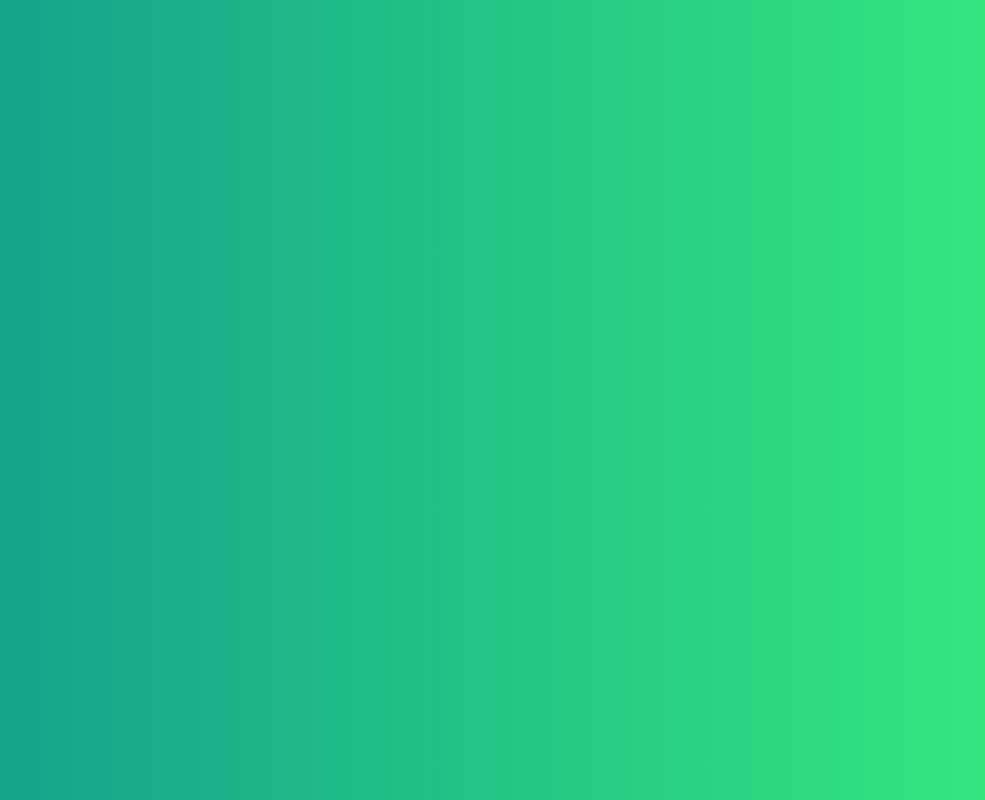
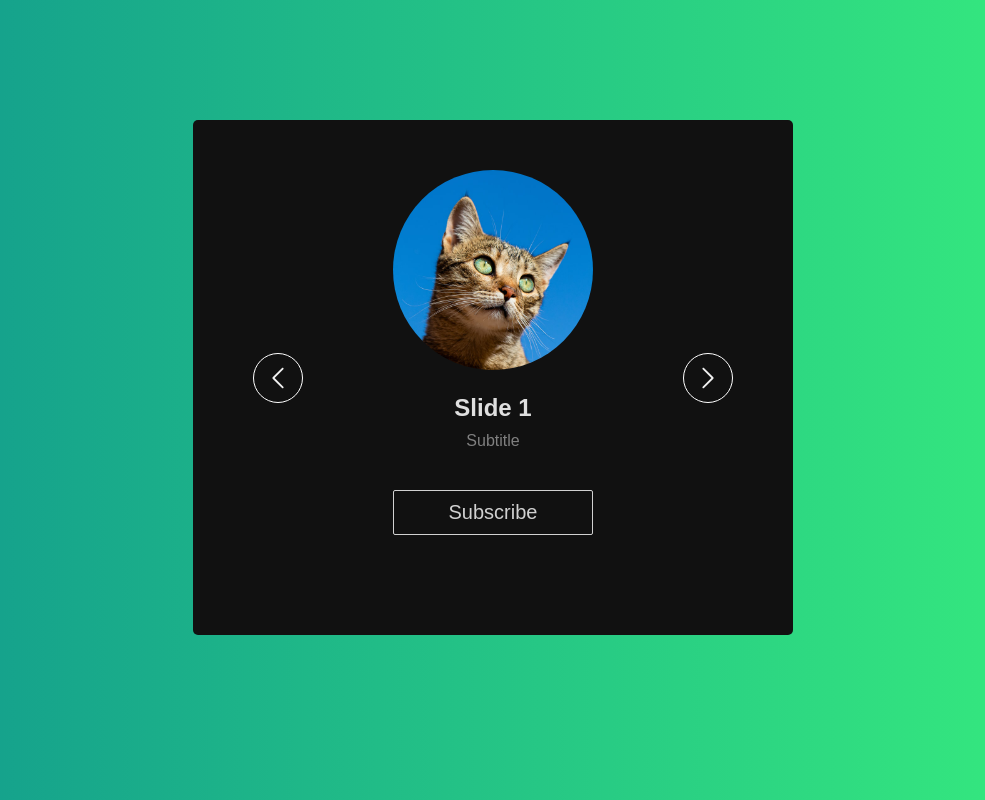
Before and after one commit to Reisorel/JS_20_projects, a plain HTML site: page 11. Slider/index.html in a window 1280 px wide. Shown: the whole page, without its empty margins (147-1132 px from the left). Drawn offline with Linux system fonts and the light colour scheme.

Commit message:
Slider almsot finished

```diff
--- a/11. Slider/app.js
+++ b/11. Slider/app.js
@@ -0,0 +1,60 @@
+const slides = [...document.querySelectorAll(".slide")]
+
+const sliderData = {
+  direction: 0,
+  slideOutIndex: 0,
+  slideInIndex: 0
+}
+
+const directionButtons = [...document.querySelectorAll(".direction-btn")];
+
+directionButtons.forEach(btn => btn.addEventListener("click", handleClick))
+
+function handleClick(e) {
+  getDirection(e.target)
+
+  slideOut();
+}
+
+function getDirection(btn) {
+  sliderData.direction = btn.className.includes("right") ? 1 : -1
+  sliderData.slideOutIndex = slides.findIndex(slide => slide.classList.contains("active"))
+
+  if (sliderData.slideOutIndex + sliderData.direction > slides.length - 1) {
+    sliderData.slideInIndex = 0
+  }
+  else if (sliderData.slideOutIndex + sliderData.direction < 0) {
+    sliderData.slideInIndex = slides.length - 1;
+  } else {
+    (sliderData.slideInIndex = sliderData.slideOutIndex + sliderData.direction)
+  }
+}
+
+
+function slideOut() {
+  slideAnimation({
+    el: slides[sliderData.slideInIndex],
+    props: {
+      display: "flex",
+      transform: `translateX(${sliderData.direction < 0 ? "100%" : "-100%"})`,
+      opacity: 0
+    }
+  })
+
+  slideAnimation({
+    el : slides[sliderData.slideOutIndex],
+    props: {
+      transition: "transform 0.4s cubic-bezier(0.74, -0.34, 1, 1, 1.19), opacity 0.4s ease-out",
+      transform: `translateX(${sliderData.direction < 0 ? "-100%" : "100%"})`
+    }
+  })
+  slides[sliderData.slideOutIndex].addEventListener("transitionend", slideIn)
+}
+
+
+
+function slideAnimation(animationObject) {
+  for (const prop in animationObject.props) {
+    animationObject.el.style[prop] = animationObject.props[prop]
+  }
+}
--- a/11. Slider/index.html
+++ b/11. Slider/index.html
@@ -1,16 +1,54 @@
 <!DOCTYPE html>
 <html lang="fr">
+
 <head>
   <meta charset="UTF-8" />
   <meta name="viewport" content="width=device-width, initial-scale=1.0" />
   <title>Slider JS</title>
   <link rel="stylesheet" href="style.css" />
 </head>
+
 <body>
 
+  <div class="slider-container">
+    <button class="direction-btn left">
+      <img src="ressources/left-chevron.svg" alt="left arrow">
+    </button>
+    <button class="direction-btn right">
+      <img src="ressources/right-chevron.svg" alt="right arrow">
+    </button>
 
+    <div class="slide slide-1 active">
+      <div class="content">
+        <img src="ressources/cat-1.jpg" alt="cat-profile">
+        <h2>Slide 1</h2>
+        <p>Subtitle</p>
+        <button>Subscribe</button>
+      </div>
+    </div>
+
+    <div class="slide slide-2">
+      <div class="content">
+        <img src="ressources/cat-2.jpg" alt="cat-profile">
+        <h2>Slide 2</h2>
+        <p>Subtitle</p>
+        <button>Subscribe</button>
+      </div>
+    </div>
+
+    <div class="slide slide-3">
+      <div class="content">
+        <img src="ressources/cat-3.jpg" alt="cat-profile">
+        <h2>Slide 3</h2>
+        <p>Subtitle</p>
+        <button>Subscribe</button>
+      </div>
+    </div>
+
+  </div>
 
 
   <script src="app.js"></script>
 </body>
+
 </html>
--- a/11. Slider/style.css
+++ b/11. Slider/style.css
@@ -12,3 +12,93 @@ body {
   background: linear-gradient(to right, #11998e, #38ef7d);
   padding: clamp(20px, 12vw, 120px) 10px 10px;
 }
+
+.slider-container {
+  max-width: 600px;
+  margin: 0 auto;
+  position: relative;
+  overflow: hidden;
+  background: #111;
+  border-radius: 5px;
+  display: grid;
+  background: #111;
+}
+
+.direction-btn {
+  position: absolute;
+  z-index: 100;
+  width: 50px;
+  height: 50px;
+  border-radius: 50%;
+  border: 1px solid #fff;
+  background: transparent;
+  top: 50%;
+  transform: translateY(-50%);
+  cursor: pointer;
+  display: flex;
+  justify-content: center;
+  align-items: center;
+}
+
+
+.direction-btn.right {
+  right: 10%;
+}
+
+.direction-btn.left {
+  left : 10%;
+}
+
+.slide {
+  grid-area: 1 / 1 / 2 / 2;
+  display: flex;
+  justify-content: center;
+  align-items: center;
+  padding: 50px 0;
+  display: none;
+}
+
+.slide.active {
+  display: flex;
+}
+
+.content {
+  margin-bottom: 50px;
+  color: #dfdfdf;
+  text-align: center;
+}
+
+.content img {
+  width: 200px;
+  height: 200px;
+  border-radius: 50%;
+  objectif-fit: cover;
+  object-position: center;
+}
+
+.content h2 {
+  fontsize: 24px;
+  margin-top: 20px;
+}
+
+.content p {
+  fontsize: 20px;
+  margin-top: 10px;
+  color: gray;
+}
+
+.content button {
+  font-size: 20px;
+  padding: 10px;
+  margin-top: 40px;
+  border-radius: 2px;
+  background: transparent;
+  border: 1px solid #d1d1d1;
+  color: #d1d1d1;
+  cursor: pointer;
+  min-width: 200px;
+}
+
+img {
+width: 30px;
+}
```
Lines whose indentation alone changed are shown as unchanged.
